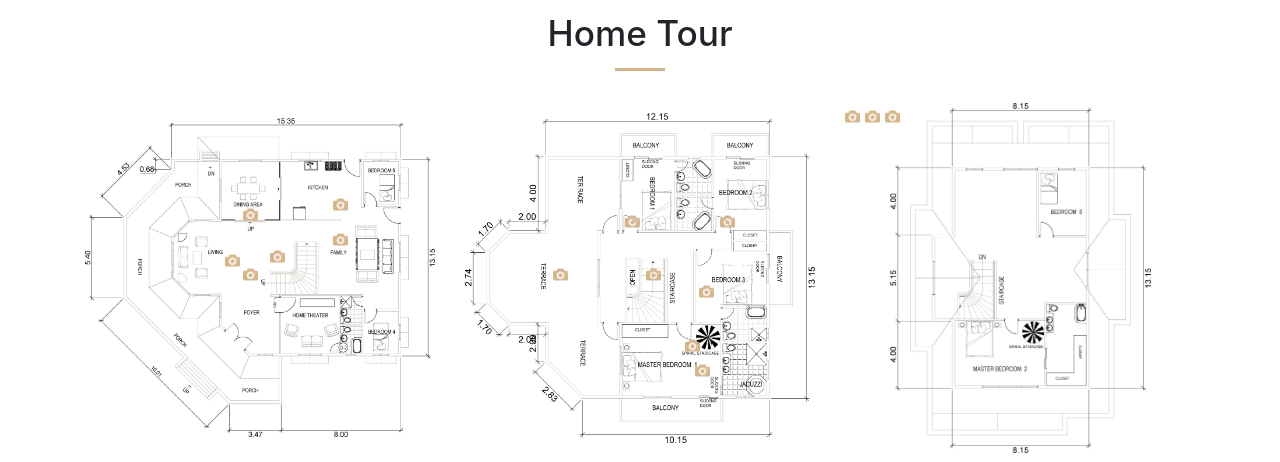
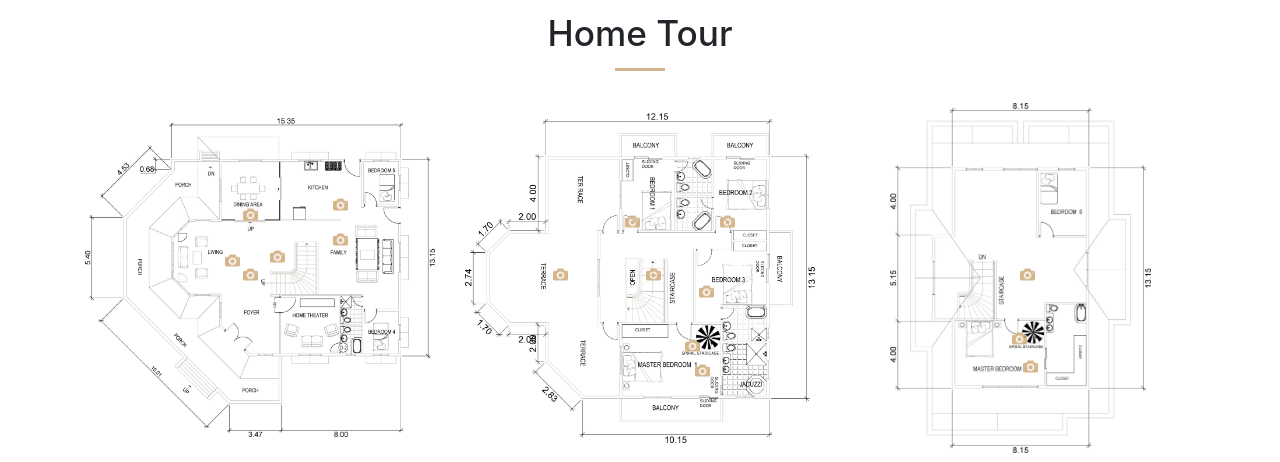
Before and after one commit to carlcastello/john-static-website, a Jekyll site: the page built from index.html, in a window 1280 px wide and 900 px high, scrolled down 1949 px. Shown: the part 150-612 px from the top of the window. Built offline with Jekyll 4.4.1, drawn with Linux system fonts in a browser that asks for light colours; comment, search, counter and statistics services are not loaded.

Commit message:
Third floor home tour is funished... only required the responsive

```diff
--- a/_data/second_floor_gallery.yml
+++ b/_data/second_floor_gallery.yml
@@ -18,10 +18,10 @@
   image_title: Staircase Landing
   image_id: landing-grand-staircase
 
-- image_url: 'assets/images/gallery/second_floor/spiral_staircase.jpg'
+- image_url: 'assets/images/common/spiral_staircase.jpg'
   image_title: Master Bedroom Spiral Staircase
   image_id: spiral-staircase
 
-- image_url: 'assets/images/common/terrace_new.jpg'
+- image_url: 'assets/images/gallery/second_floor/terrace_new.jpg'
   image_title: Terrace Three
   image_id: terrace-two
--- a/_data/third_floor_gallery.yml
+++ b/_data/third_floor_gallery.yml
@@ -1,6 +1,6 @@
 - image_url: 'assets/images/gallery/third_floor/attic_bedroom.jpg'
   image_title: Master Bedroom Extension
-  image_id: attic-bedroom
+  image_id: master-bedroom
 
 - image_url: 'assets/images/gallery/third_floor/attic_center.jpg'
   image_title: Attic
--- a/assets/sass/john-static-website/_misc.scss
+++ b/assets/sass/john-static-website/_misc.scss
@@ -16,67 +16,66 @@ html {
   }
 }
 
+.blueprint-camera-image-container {
+  position: absolute;
+
   .blueprint-camera-image {
     width: 15px;
     height: 15px;
   }
 
+}
+
 #ground-floor {
-  .blueprint-camera-image-container {
-    position: absolute;
-
-    &#living-room {
+  #living-room {
     top: 41%;
     left: 40%;
   }
 
-    &#family-room {
+  #family-room {
     right: 25%;
     top: 35%;
   }
 
-    &#grand-staircase {
+  #grand-staircase {
     left: 45%;
     top: 45%;
   }
 
-    &#vertical-grand-staircase {
+  #vertical-grand-staircase {
     right: 43%;
     top: 40%;
   }
 
-    &#kitchen {
+  #kitchen {
     right: 25%;
     top: 25%;
   }
 
-    &#dining-room {
+  #dining-room {
     left: 45%;
     top: 28%;
   }
-  }
+
 }
 
 #second-floor {
-  .blueprint-camera-image-container {
-    position: absolute;
-
-    &#master-bedroom {
+  #master-bedroom {
     bottom: 20%;
     right: 30%;
   }
 
-    &#bedroom-one {
+  #bedroom-one {
     right: 50%;
     top: 30%;
   }
 
-    &#bedroom-two {
+  #bedroom-two {
     right: 23%;
     top: 30%;
   }
 
-    &#bedroom-three {
+  #bedroom-three {
     right: 29%;
     top: 50%;
   }
@@ -86,7 +85,7 @@ html {
   //   left: 15%;
   // }
 
-    &#terrace-two {
+  #terrace-two {
     top: 45%;
     left: 25%;
   }
@@ -101,15 +100,14 @@ html {
   //   right: 35%;
   // }
 
-    &#landing-grand-staircase {
+  #landing-grand-staircase {
     right: 44%;
     top: 45%;
   }
 
-    &#spiral-staircase {
+  #spiral-staircase {
     bottom: 27%;
     right: 33%;
-    }
   }
 }
 
@@ -246,5 +244,18 @@ html {
 
 
 #third-floor {
+  #spiral-staircase {
+    right: 48%;
+    bottom: 29%;
+  }
 
+  #attic-center {
+    left: 50%;
+    top: 45%;
   }
+
+  #master-bedroom {
+    right: 45%;
+    bottom: 21%;
+  }
+}
```
Lines whose indentation alone changed are shown as unchanged.
